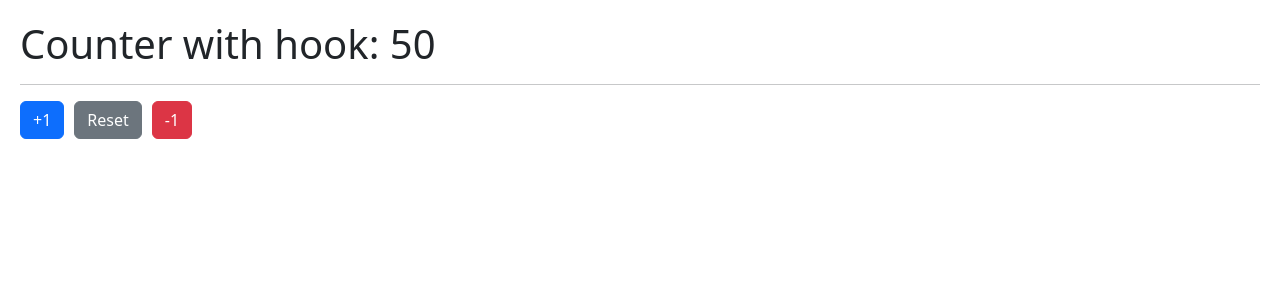
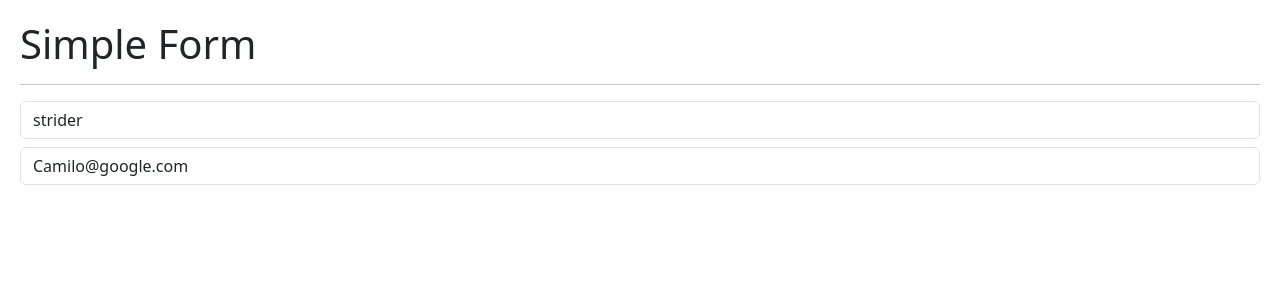
Before and after one commit to CamiloLopez15/react-course, a React (Vite) app in the folder 05-basics-hooks/: page / in a window 1280 px wide. Shown: the top 300 px of the page. Built offline with nearby package versions, Linux system fonts and the light colour scheme.

Commit message:
feat: added class 121

```diff
--- /dev/null
+++ b/05-basics-hooks/src/02-useEffect/Message.tsx
@@ -0,0 +1,5 @@
+export const Message = () => {
+  return (
+    <div>Message</div>
+  )
+}
--- /dev/null
+++ b/05-basics-hooks/src/02-useEffect/SimpleForm.tsx
@@ -0,0 +1,41 @@
+import { ChangeEvent, useState } from "react";
+
+const SimpleForm = () => {
+    const [formState, setFormState] = useState({
+        username: "strider",
+        email: "Camilo@google.com",
+    });
+
+    const { email, username } = formState;
+
+    const onChangeInput = ({ target }: ChangeEvent<HTMLInputElement>) => {
+        const { name, value } = target;
+        setFormState({ ...formState, [name]: value });
+    };
+
+    return (
+        <>
+            <h1>Simple Form</h1>
+            <hr />
+
+            <input
+                type="text"
+                className="form-control"
+                placeholder="Username"
+                name="username"
+                value={username}
+                onChange={onChangeInput}
+            />
+            <input
+                type="email"
+                className="form-control mt-2"
+                placeholder="Camilo@google.com"
+                name="email"
+                value={email}
+                onChange={onChangeInput}
+            />
+        </>
+    );
+};
+
+export default SimpleForm;
--- a/05-basics-hooks/src/main.tsx
+++ b/05-basics-hooks/src/main.tsx
@@ -2,11 +2,13 @@ import { StrictMode } from "react";
 import { createRoot } from "react-dom/client";
 // import CounterApp from "./01-useState/CounterApp";
 // import HooksApp from "./HooksApp";
+// import CounterWithCustomHook from "./01-useState/CounterWithCustomHook";
+import SimpleForm from "./02-useEffect/SimpleForm";
+
 import "./index.css";
-import CounterWithCustomHook from "./01-useState/CounterWithCustomHook";
 
 createRoot(document.getElementById("root")!).render(
     <StrictMode>
-        <CounterWithCustomHook />
+        <SimpleForm />
     </StrictMode>
 );
```
Also changed, not shown: 1 other file (tests, documents, lock files or other folders).
